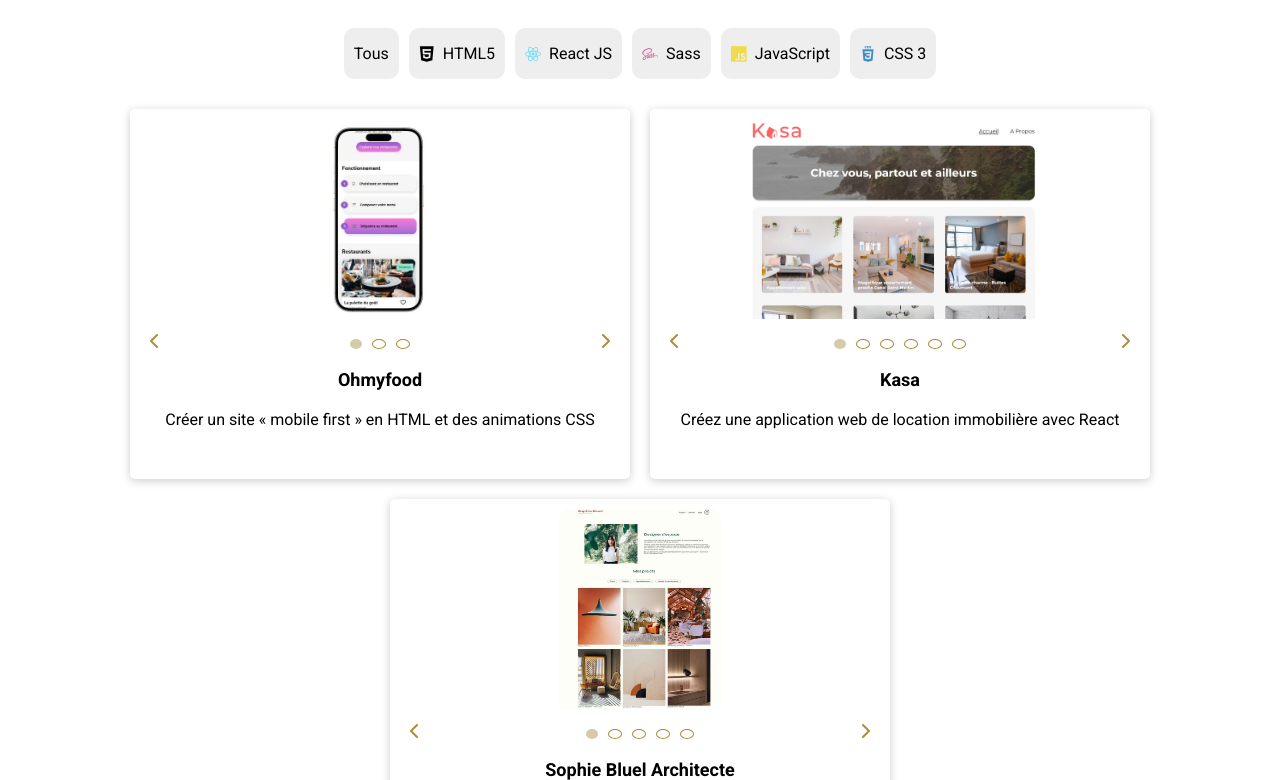
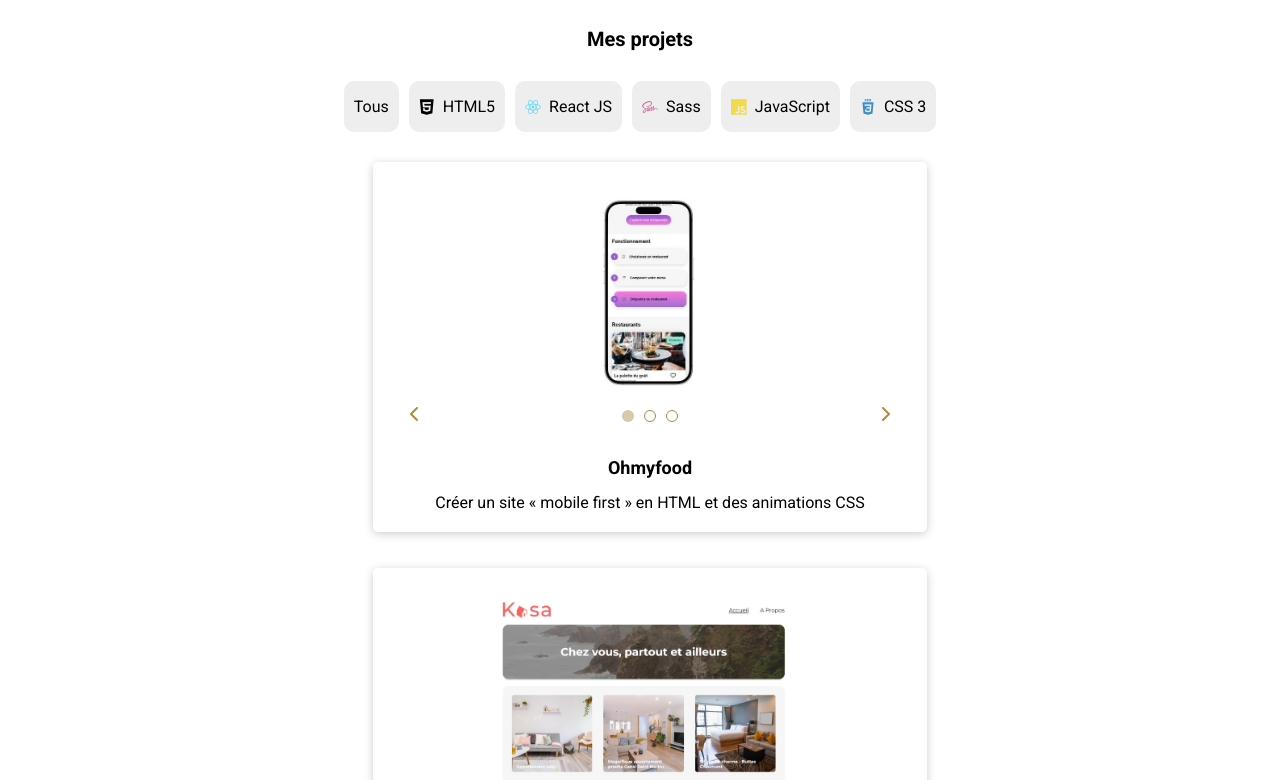
Before and after one commit to MarieOrsoni/Portfolio, a React (Vite) app in the folder my-portfolio-app/: page / in a window 1280 px wide. Shown: the part 440-1220 px from the top of the page. Built offline with nearby package versions, Linux system fonts and the light colour scheme.

Commit message:
added masonry and theme context for dark and light mode. css to be added

```diff
--- a/my-portfolio-app/package.json
+++ b/my-portfolio-app/package.json
@@ -15,7 +15,8 @@
   "dependencies": {
     "gh-pages": "^6.2.0",
     "react": "^18.3.1",
-    "react-dom": "^18.3.1"
+    "react-dom": "^18.3.1",
+    "react-responsive-masonry": "^2.7.1"
   },
   "devDependencies": {
     "@eslint/js": "^9.13.0",
--- a/my-portfolio-app/public/dev-portfolio.json
+++ b/my-portfolio-app/public/dev-portfolio.json
@@ -1,7 +1,7 @@
 {
   "info": {
     "description_header": "Web developer",
-    "description": "Développeuse Front End",
+    "description": "Développeuse Full stack",
     "section_name": {
       "about": "About me",
       "projects": "Projects",
@@ -67,7 +67,7 @@
       "skills": [2, 3, 5]
     },
     {
-      "title": "Sophie Bluel Architecte",
+      "title": "Sophie Bluel",
       "startDate": "2024",
       "description": "Créez une page web dynamique avec JavaScript",
       "images": [
--- a/my-portfolio-app/src/composants/Header/header.jsx
+++ b/my-portfolio-app/src/composants/Header/header.jsx
@@ -8,7 +8,7 @@ function IntroHeader() {
       <NavBar />
       <h1 className="header-title">Orsoni Marie</h1>
       <h2 className="header-job">Freelance</h2>
-      <h3 className="header-job">Développeuse Front End</h3>
+      <h3 className="header-job">Développeuse web - Full stack</h3>
     </header>
   );
 }
--- a/my-portfolio-app/src/composants/projects/project-card.jsx
+++ b/my-portfolio-app/src/composants/projects/project-card.jsx
@@ -1,4 +1,5 @@
 import { useState, useEffect } from "react";
+import Masonry, { ResponsiveMasonry } from "react-responsive-masonry";
 import Card from "../cards/cards";
 import Modal from "../modal/card-modal";
 import Skills from "../filters/filter";
@@ -62,13 +63,22 @@ function MyProjects() {
           selectedSkill={selectedSkill}
         />
       </div>
-      <div className="card-grid">
-        {filteredProjects.map((project, index) => (
-          <div key={index} className="card" onClick={() => openModal(project)}>
-            <Card project={project} />
-          </div>
-        ))}
-      </div>
+      <ResponsiveMasonry
+        className="masonry-grid"
+        columnsCountBreakPoints={{ 480: 1, 767: 2, 1200: 3, 1400: 3 }}
+      >
+        <Masonry gutter="20px">
+          {filteredProjects.map((project, index) => (
+            <div
+              key={index}
+              className="card"
+              onClick={() => openModal(project)}
+            >
+              <Card project={project} />
+            </div>
+          ))}
+        </Masonry>
+      </ResponsiveMasonry>
       {modalData && (
         <Modal
           project={modalData}
--- /dev/null
+++ b/my-portfolio-app/src/context/theme-context.jsx
@@ -0,0 +1,3 @@
+import { createContext } from "react";
+
+export const ThemeContext = createContext();
--- /dev/null
+++ b/my-portfolio-app/src/context/theme-provider.jsx
@@ -0,0 +1,26 @@
+import { useEffect, useState } from "react";
+import PropTypes from "prop-types";
+import { ThemeContext } from "./theme-context.jsx";
+
+export const ThemeProvider = ({ children }) => {
+  const [theme, setTheme] = useState(localStorage.getItem("theme") || "light");
+
+  useEffect(() => {
+    document.documentElement.setAttribute("data-theme", theme);
+    localStorage.setItem("theme", theme);
+  }, [theme]);
+
+  const toggleTheme = () => {
+    setTheme((prev) => (prev === "light" ? "dark" : "light"));
+  };
+
+  return (
+    <ThemeContext.Provider value={{ theme, toggleTheme }}>
+      {children}
+    </ThemeContext.Provider>
+  );
+};
+
+ThemeProvider.propTypes = {
+  children: PropTypes.node.isRequired,
+};
--- a/my-portfolio-app/src/index.css
+++ b/my-portfolio-app/src/index.css
@@ -24,11 +24,12 @@ ul li {
   margin-left: 0;
   padding-left: 0;
 }
+/*Themes*/
 
 /*Header*/
 header {
   background-color: #ede5d3;
-  height: 15vh;
+  /*height: 15vh;*/
 }
 
 .Header-container {
@@ -195,7 +196,7 @@ main {
   border: 1px solid #ad8b39;
 }
 .modal-open .dot.dot.active {
-  border: none;
+  border: 1px solid transparent;
   background-color: #d7caaa;
 }
 
@@ -251,21 +252,24 @@ main {
 }
 
 /* Style your cards */
-.card-grid {
-  display: flex;
-  flex-wrap: wrap;
-  justify-content: center;
-  padding: 0 20px;
-  gap: 20px;
+.card {
+  width: 90%;
+  margin: 0 auto;
 }
 
 .cards {
+  max-width: 100%;
+  width: 100%;
   background: white;
   padding: 10px;
-  height: 350px;
+  min-height: 350px;
+  height: auto;
   box-shadow: 0 2px 10px rgba(0, 0, 0, 0.2);
   text-align: center;
   border-radius: 5px;
+  margin-bottom: 16px;
+  display: flex;
+  flex-direction: column;
 }
 .photo {
   height: 200px;
@@ -276,8 +280,12 @@ main {
   border-radius: 10px 10px 0px 0px;
 }
 .cards-title {
-  margin: 20px 0;
+  margin: 15px 0 5px;
   padding-top: 10px;
+  font-size: 18px;
+  white-space: nowrap;
+  overflow: hidden;
+  text-overflow: ellipsis;
 }
 .cards-description,
 .cards-date {
@@ -312,6 +320,8 @@ main {
   bottom: -10px;
 }
 .pagination-dots .dot {
+  all: unset;
+  display: inline-block;
   height: 10px;
   width: 10px;
   margin: 0 5px;
@@ -322,7 +332,8 @@ main {
   transition: background-color 0.3s;
 }
 .pagination-dots .dot.active {
-  border: none;
+  display: inline-block;
+  border: 1px solid transparent;
   background-color: #d7caaa;
   border-radius: 50%;
 }
@@ -343,13 +354,6 @@ footer {
 }
 /* Responsive layout adjustments */
 @media (min-width: 1100px) {
-  .card-grid {
-    flex-direction: row;
-  }
-  .card {
-    flex: 0 1 calc(40% - 30px);
-    min-width: 500px;
-  }
   .modal-open .photo {
     height: 300px;
   }
@@ -366,10 +370,6 @@ footer {
 }
 
 @media (min-width: 700px) and (max-width: 1099px) {
-  .card {
-    flex: 0 1 calc(50% - 30px);
-    min-width: 500px;
-  }
   .modal-open .photo {
     height: 250px;
   }
@@ -378,9 +378,6 @@ footer {
   }
 }
 @media (max-width: 699px) {
-  .card {
-    flex: 0 1 100%;
-  }
   .modal-open .photo {
     height: 250px;
     margin-top: 30px;
--- a/my-portfolio-app/src/main.jsx
+++ b/my-portfolio-app/src/main.jsx
@@ -1,10 +1,13 @@
-import { StrictMode } from 'react'
-import { createRoot } from 'react-dom/client'
-import './index.css'
-import App from './App.jsx';
+import { StrictMode } from "react";
+import { createRoot } from "react-dom/client";
+import App from "./App.jsx";
+import { ThemeProvider } from "./context/theme-provider.jsx";
+import "./index.css";
 
-createRoot(document.getElementById('root')).render(
+createRoot(document.getElementById("root")).render(
   <StrictMode>
-    <App />
-  </StrictMode>,
-)
+    <ThemeProvider>
+      <App />
+    </ThemeProvider>
+  </StrictMode>
+);
```
Also changed, not shown: 2 other files (tests, documents, lock files or other folders).
